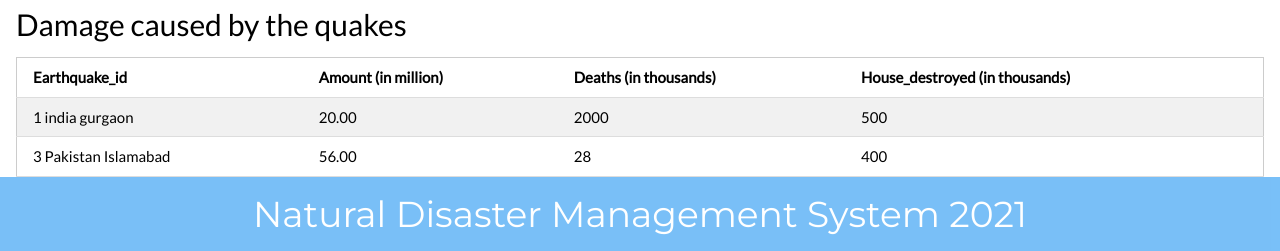
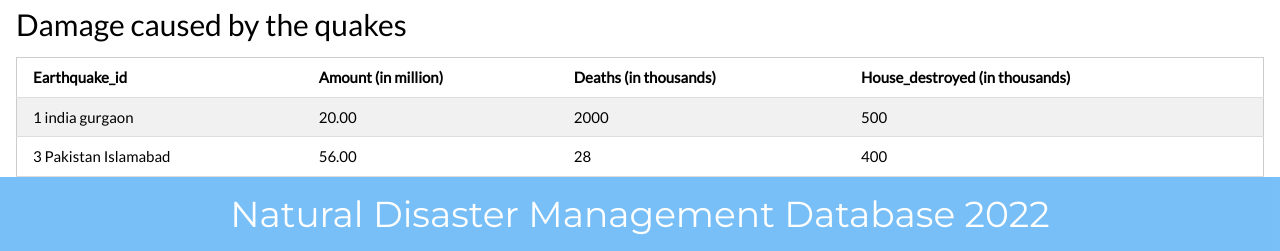
Before and after one commit to resarurkar/cpp-project, a Django app: page /quakes/ in a window 1280 px wide. Shown: the part 842-1093 px from the top of the page. Run offline with Django 3.2, Linux system fonts and the light colour scheme; data comes from the database, SQL or seed files in the repository; both versions use the stored data as it was after the commit.

Commit message:
text changes on pages

```diff
--- a/etv/templates/etv/quake.html
+++ b/etv/templates/etv/quake.html
@@ -91,7 +91,7 @@ body,h1,h2,h3,h4,h5,h6 {font-family: "Lato", sans-serif}
 <!-- Footer -->
 <footer class="w3-container w3-blue w3-padding-40 w3-center w3-opacity">
   <div class="w3-xlarge w3-padding-20">
-    <h1>Natural Disaster Management System 2021</h1>
+    <h1>Natural Disaster Management Database 2022</h1>
 </footer>
 
 <script>
--- a/etv/templates/etv/tsunami.html
+++ b/etv/templates/etv/tsunami.html
@@ -88,7 +88,7 @@ body,h1,h2,h3,h4,h5,h6 {font-family: "Lato", sans-serif}
 <!-- Footer -->
 <footer class="w3-container w3-blue w3-padding-40 w3-center w3-opacity">
   <div class="w3-xlarge w3-padding-20">
-    <h1>Natural Disaster Management System 2021</h1>
+    <h1>Natural Disaster Management Database 2022</h1>
 </footer>
 
 <script>
--- a/etv/templates/etv/volcano.html
+++ b/etv/templates/etv/volcano.html
@@ -90,7 +90,7 @@ body,h1,h2,h3,h4,h5,h6 {font-family: "Lato", sans-serif}
 <!-- Footer -->
 <footer class="w3-container w3-blue w3-padding-40 w3-center w3-opacity">
   <div class="w3-xlarge w3-padding-20">
-    <h1>Natural Disaster Management System 2021</h1>
+    <h1>Natural Disaster Management Database 2022</h1>
 </footer>
 
 <script>
```
Also changed, not shown: db.sqlite3.
